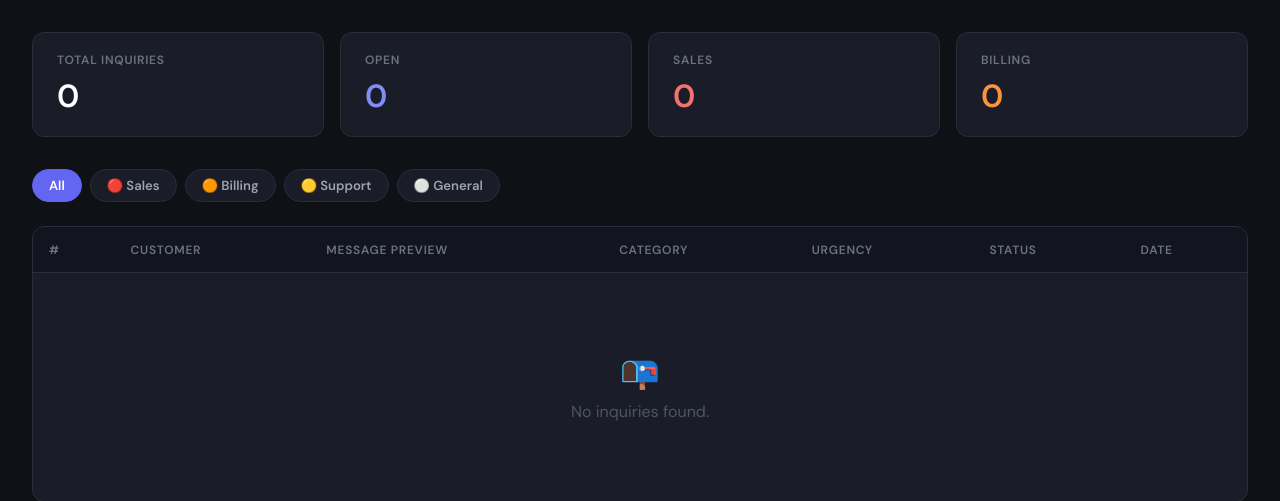
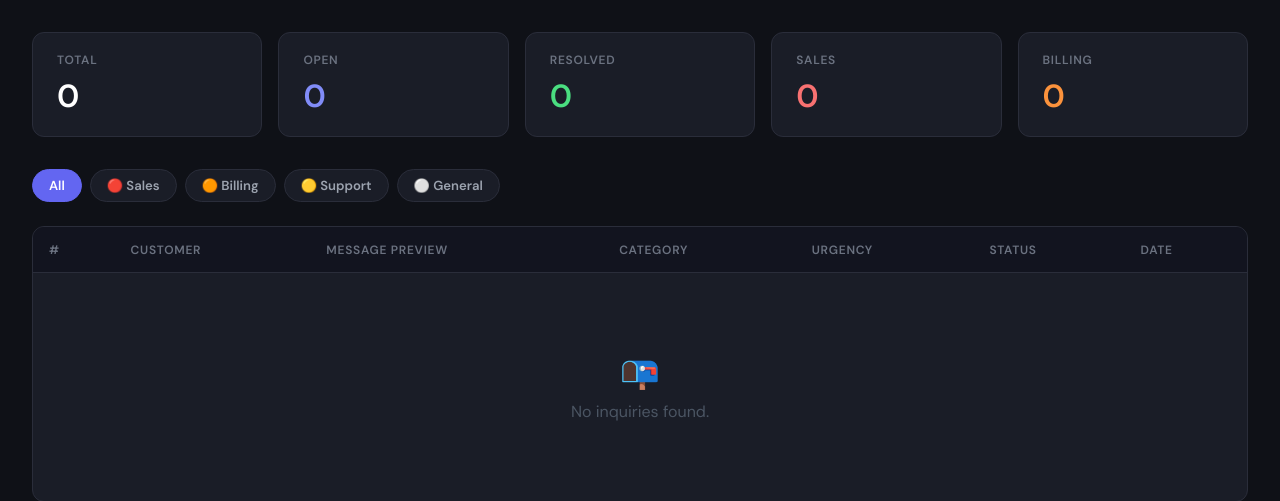
Before and after one commit to chandoopas/customer-inquiry-manager, a Flask app: page /admin in a window 1280 px wide. Shown: the part 94-595 px from the top of the page. Run offline with Flask 3, Linux system fonts and the light colour scheme; data that the repository does not hold is empty.

Commit message:
Add Mark as Resolved functionality

```diff
--- a/app.py
+++ b/app.py
@@ -1,17 +1,24 @@
 """
 Customer Inquiry Manager
 ========================
-Day 15 Update: Admin dashboard added.
+Day 16 Update: Resolve functionality added to admin dashboard.
 
 Routes:
-    /        → Customer inquiry submission form
-    /submit  → Handles form POST and saves to database
-    /admin   → Admin dashboard showing all inquiries
+    /                    → Customer inquiry submission form
+    /submit              → Handles form POST and saves to database
+    /admin               → Admin dashboard showing all inquiries
+    /resolve/<id>        → Marks an inquiry as Resolved  ← NEW Day 16
 """
 
 import logging
 from flask import Flask, render_template_string, render_template, request, redirect, url_for
-from database import get_or_create_customer, insert_inquiry, insert_ai_category, get_all_inquiries
+from database import (
+    get_or_create_customer,
+    insert_inquiry,
+    insert_ai_category,
+    get_all_inquiries,
+    resolve_inquiry
+)
 from ai_service import categorize_inquiry
 from notifications import send_urgent_notification
 
@@ -318,29 +325,49 @@ def admin():
     Admin dashboard — shows all inquiries with AI categories.
 
     Supports category filtering via URL query parameter:
-        /admin              → shows all inquiries
+        /admin                  → shows all inquiries
         /admin?category=Sales   → shows only Sales
         /admin?category=Billing → shows only Billing
         etc.
     """
     category_filter = request.args.get("category", "")
+    all_inquiries   = get_all_inquiries()
 
-    # Get all inquiries from database
-    all_inquiries = get_all_inquiries()
-
-    # Apply filter if one is selected
     if category_filter:
         inquiries = [i for i in all_inquiries if i.get("category") == category_filter]
     else:
         inquiries = all_inquiries
 
-    logger.info(f"Admin dashboard visited — showing {len(inquiries)} inquiries | Filter: {category_filter or 'All'}")
+    logger.info(
+        f"Admin dashboard visited — "
+        f"{len(inquiries)} inquiries shown | "
+        f"Filter: {category_filter or 'All'}"
+    )
 
     return render_template(
         "admin.html",
         inquiries     = inquiries,
         active_filter = category_filter
     )
+
+
+@app.route("/resolve/<int:inquiry_id>")
+def resolve(inquiry_id):
+    """
+    Marks an inquiry as Resolved and redirects back to the dashboard.
+    Preserves the active category filter if one was set.
+
+    Args:
+        inquiry_id (int): ID of the inquiry to resolve (from URL)
+    """
+    resolve_inquiry(inquiry_id)
+    logger.info(f"Inquiry {inquiry_id} marked as Resolved")
+
+    # Preserve active filter when redirecting back
+    category = request.args.get("category", "")
+    if category:
+        return redirect(url_for("admin", category=category))
+    return redirect(url_for("admin"))
 
 
 # ---------------------------------------------------------------------------
--- a/database.py
+++ b/database.py
@@ -6,6 +6,7 @@ All interaction with Azure SQL goes through this file.
 
 Day 6  : insert_customer, insert_inquiry, get_all_inquiries
 Day 10 : insert_ai_category added
+Day 16 : resolve_inquiry added
 """
 
 import os
@@ -61,17 +62,14 @@ def get_or_create_customer(name, email):
     row = cursor.fetchone()
 
     if row:
-        # Customer exists — return their id
         customer_id = row[0]
     else:
-        # Customer is new — insert them and get the new id
         cursor.execute(
             "INSERT INTO Customers (name, email) VALUES (?, ?)",
             (name, email)
         )
         conn.commit()
 
-        # Fetch the id that was just created
         cursor.execute(
             "SELECT id FROM Customers WHERE email = ?",
             (email,)
@@ -101,7 +99,6 @@ def insert_inquiry(customer_id, message):
     )
     conn.commit()
 
-    # Get the id of the row we just inserted
     cursor.execute(
         "SELECT TOP 1 id FROM Inquiries ORDER BY id DESC"
     )
@@ -114,7 +111,7 @@ def insert_inquiry(customer_id, message):
 def get_all_inquiries():
     """
     Fetches all inquiries joined with customer details and AI categories.
-    This is the query the admin dashboard will use in Week 3.
+    Used by the admin dashboard.
     """
     conn   = get_connection()
     cursor = conn.cursor()
@@ -136,12 +133,30 @@ def get_all_inquiries():
         ORDER BY i.created_at DESC
     """)
 
-    # Convert results into a list of dictionaries — easier to work with in Flask
     columns = [column[0] for column in cursor.description]
     results = [dict(zip(columns, row)) for row in cursor.fetchall()]
 
     conn.close()
     return results
+
+
+def resolve_inquiry(inquiry_id):
+    """
+    Updates an inquiry's status to 'Resolved' in the database.
+    Called when admin clicks the Resolve button on the dashboard.
+
+    Args:
+        inquiry_id (int): The ID of the inquiry to resolve
+    """
+    conn   = get_connection()
+    cursor = conn.cursor()
+
+    cursor.execute(
+        "UPDATE Inquiries SET status = 'Resolved' WHERE id = ?",
+        (inquiry_id,)
+    )
+    conn.commit()
+    conn.close()
 
 
 # ---------------------------------------------------------------------------
--- a/templates/admin.html
+++ b/templates/admin.html
@@ -81,10 +81,11 @@
             color: #ffffff;
         }
 
-        .stat-card.open   .stat-value { color: #818cf8; }
-        .stat-card.sales  .stat-value { color: #f87171; }
-        .stat-card.billing .stat-value { color: #fb923c; }
-        .stat-card.total  .stat-value { color: #ffffff; }
+        .stat-card.open     .stat-value { color: #818cf8; }
+        .stat-card.resolved .stat-value { color: #4ade80; }
+        .stat-card.sales    .stat-value { color: #f87171; }
+        .stat-card.billing  .stat-value { color: #fb923c; }
+        .stat-card.total    .stat-value { color: #ffffff; }
 
         /* ---- Filter Bar ---- */
         .filter-bar {
@@ -128,9 +129,7 @@
             border-collapse: collapse;
         }
 
-        thead {
-            background: #12141f;
-        }
+        thead { background: #12141f; }
 
         thead th {
             padding: 0.9rem 1rem;
@@ -148,8 +147,11 @@
             transition: background 0.15s;
         }
 
-        tbody tr:last-child { border-bottom: none; }
-        tbody tr:hover { background: #1e2130; }
+        tbody tr:last-child  { border-bottom: none; }
+        tbody tr:hover       { background: #1e2130; }
+
+        /* Resolved rows are dimmed */
+        tbody tr.resolved-row { opacity: 0.5; }
 
         td {
             padding: 0.9rem 1rem;
@@ -175,17 +177,16 @@
             letter-spacing: 0.05em;
         }
 
-        .badge-sales    { background: rgba(239,68,68,0.15);  color: #f87171; }
-        .badge-billing  { background: rgba(249,115,22,0.15); color: #fb923c; }
-        .badge-support  { background: rgba(234,179,8,0.15);  color: #facc15; }
-        .badge-general  { background: rgba(107,114,128,0.15);color: #9ca3af; }
+        .badge-sales    { background: rgba(239,68,68,0.15);   color: #f87171; }
+        .badge-billing  { background: rgba(249,115,22,0.15);  color: #fb923c; }
+        .badge-support  { background: rgba(234,179,8,0.15);   color: #facc15; }
+        .badge-general  { background: rgba(107,114,128,0.15); color: #9ca3af; }
 
-        /* ---- Status Badge ---- */
+        /* ---- Status ---- */
         .status-open     { color: #60a5fa; font-weight: 600; }
         .status-resolved { color: #4ade80; font-weight: 600; }
-        .status-followup { color: #a78bfa; font-weight: 600; }
 
-        /* ---- Urgency text ---- */
+        /* ---- Urgency ---- */
         .urgency-very-urgent { color: #f87171; font-size: 0.78rem; font-weight: 600; }
         .urgency-urgent      { color: #fb923c; font-size: 0.78rem; font-weight: 600; }
         .urgency-medium      { color: #facc15; font-size: 0.78rem; font-weight: 600; }
@@ -203,6 +204,24 @@
             text-overflow: ellipsis;
             color: #9ca3af;
             font-size: 0.82rem;
+        }
+
+        /* ---- Resolve Button ---- */
+        .resolve-btn {
+            display: inline-block;
+            margin-top: 5px;
+            font-size: 0.72rem;
+            color: #4ade80;
+            text-decoration: none;
+            border: 1px solid #4ade80;
+            padding: 2px 8px;
+            border-radius: 4px;
+            transition: all 0.15s;
+        }
+
+        .resolve-btn:hover {
+            background: #4ade80;
+            color: #000000;
         }
 
         /* ---- Date ---- */
@@ -247,13 +266,19 @@
     <!-- Stats Row -->
     <div class="stats">
         <div class="stat-card total">
-            <div class="stat-label">Total Inquiries</div>
+            <div class="stat-label">Total</div>
             <div class="stat-value">{{ inquiries | length }}</div>
         </div>
         <div class="stat-card open">
             <div class="stat-label">Open</div>
             <div class="stat-value">
                 {{ inquiries | selectattr("status", "equalto", "Open") | list | length }}
+            </div>
+        </div>
+        <div class="stat-card resolved">
+            <div class="stat-label">Resolved</div>
+            <div class="stat-value">
+                {{ inquiries | selectattr("status", "equalto", "Resolved") | list | length }}
             </div>
         </div>
         <div class="stat-card sales">
@@ -313,7 +338,7 @@
                 {% if inquiries %}
                     {% for inq in inquiries %}
 
-                    <!-- Row color based on category -->
+                    <!-- Row and badge classes based on category -->
                     {% if inq.category == 'Sales' %}
                         {% set row_class = 'sales-row' %}
                         {% set badge_class = 'badge-sales' %}
@@ -339,16 +364,10 @@
                         {% set urgency_class = 'urgency-low' %}
                     {% endif %}
 
-                    <!-- Status style -->
-                    {% if inq.status == 'Resolved' %}
-                        {% set status_class = 'status-resolved' %}
-                    {% elif inq.status == 'Follow-up Sent' %}
-                        {% set status_class = 'status-followup' %}
-                    {% else %}
-                        {% set status_class = 'status-open' %}
-                    {% endif %}
+                    <!-- Dim the row if resolved -->
+                    {% set resolved_class = 'resolved-row' if inq.status == 'Resolved' else '' %}
 
-                    <tr class="{{ row_class }}">
+                    <tr class="{{ row_class }} {{ resolved_class }}">
                         <td style="color: #4b5563; font-size: 0.78rem;">
                             #{{ inq.inquiry_id }}
                         </td>
@@ -357,8 +376,7 @@
                             <div class="customer-email">{{ inq.customer_email }}</div>
                         </td>
                         <td>
-                            <div class="message-preview"
-                                 title="{{ inq.message }}">
+                            <div class="message-preview" title="{{ inq.message }}">
                                 {{ inq.message[:100] }}{% if inq.message|length > 100 %}...{% endif %}
                             </div>
                             {% if inq.summary %}
@@ -379,9 +397,16 @@
                             </span>
                         </td>
                         <td>
-                            <span class="{{ status_class }}">
-                                {{ inq.status }}
-                            </span>
+                            {% if inq.status == 'Resolved' %}
+                                <span class="status-resolved">✓ Resolved</span>
+                            {% else %}
+                                <span class="status-open">Open</span>
+                                <br>
+                                <a href="/resolve/{{ inq.inquiry_id }}{% if active_filter %}?category={{ active_filter }}{% endif %}"
+                                   class="resolve-btn">
+                                    ✓ Resolve
+                                </a>
+                            {% endif %}
                         </td>
                         <td class="date-cell hide-mobile">
                             {% if inq.received_at %}
```
